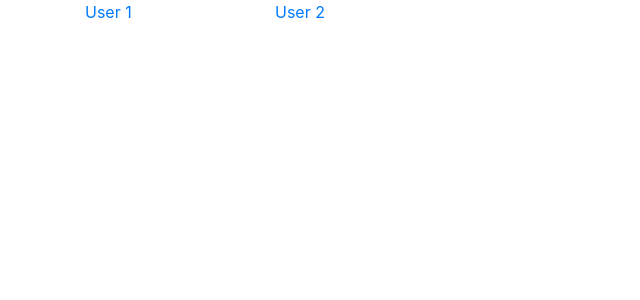
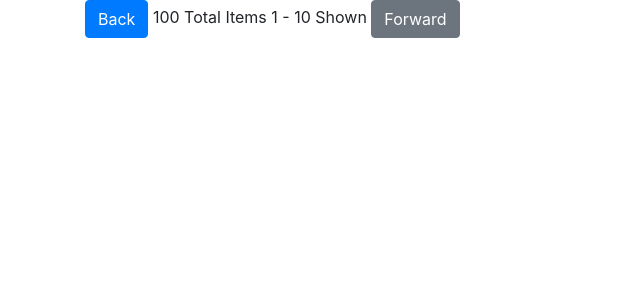
Before and after one commit to UniquelySimilar/vue-sandbox, a Vue app: page / in a window 1280 px wide. Shown: the top 300 px of the page, without its empty margins (0-640 px from the left). Built offline with nearby package versions, Linux system fonts and the light colour scheme.

Commit message:
stackoverflow pagination question

```diff
--- a/src/App.vue
+++ b/src/App.vue
@@ -1,21 +1,16 @@
 <template>
   <div id="app" class="container">
-    <div class="row">
-      <div class="col-md-2">
-        <router-link :to="{ name: 'userDetail', params: { id: 1 } }">User 1</router-link>
-      </div>
-      <div class="col-md-2">
-        <router-link :to="{ name: 'userDetail', params: { id: 2 } }">User 2</router-link>
-      </div>
-    </div>
-    <router-view />
+    <table-page-navigation />
   </div>
 </template>
 
 <script>
+  import TablePageNavigation from '@/components/stackoverflow/pagination/TablePageNavigation'
+
   export default {
     name: 'App',
     components: {
+      TablePageNavigation
     }
   }
 </script>
--- /dev/null
+++ b/src/components/stackoverflow/pagination/TablePageNavigation.vue
@@ -0,0 +1,59 @@
+<template>
+  <div class="table-page-navigation">
+    <button class="btn btn-primary" @click="back" >Back</button>
+
+    <span>
+      {{ itemsTotal }} Total Items {{ pageFirstItem}} - {{ pageLastItem }} Shown
+    </span>
+
+    <button class="btn btn-secondary" @click="forward" >Forward</button>
+  </div>
+</template>
+
+<script>
+  export default {
+    name: 'TablePageNavigation',
+    props: {
+      /**
+       * passed values can be either 10 or 25 or 50
+       */
+      itemsPerPage: {
+        type: Number,
+        default: 10,
+        validator: (prop) => [10, 25, 50].includes(prop),
+      },
+      itemsTotal: {
+        type: Number,
+        default: 100,
+      },
+    },
+    data() {
+      return {
+        currentPage: 1,
+      }
+    },
+    computed: {
+      numPages() {
+        return this.itemsTotal / this.itemsPerPage;
+      },
+      pageFirstItem() {
+        return (this.currentPage - 1) * this.itemsPerPage + 1;
+      },
+      pageLastItem() {
+        return this.currentPage * this.itemsPerPage;
+      }
+    },
+    methods: {
+      back() {
+        if (this.currentPage > 1) {
+          this.currentPage--;
+        }
+      },
+      forward() {
+        if (this.currentPage < this.numPages) {
+          this.currentPage++;
+        }
+      },
+    },
+  }
+</script>
```
